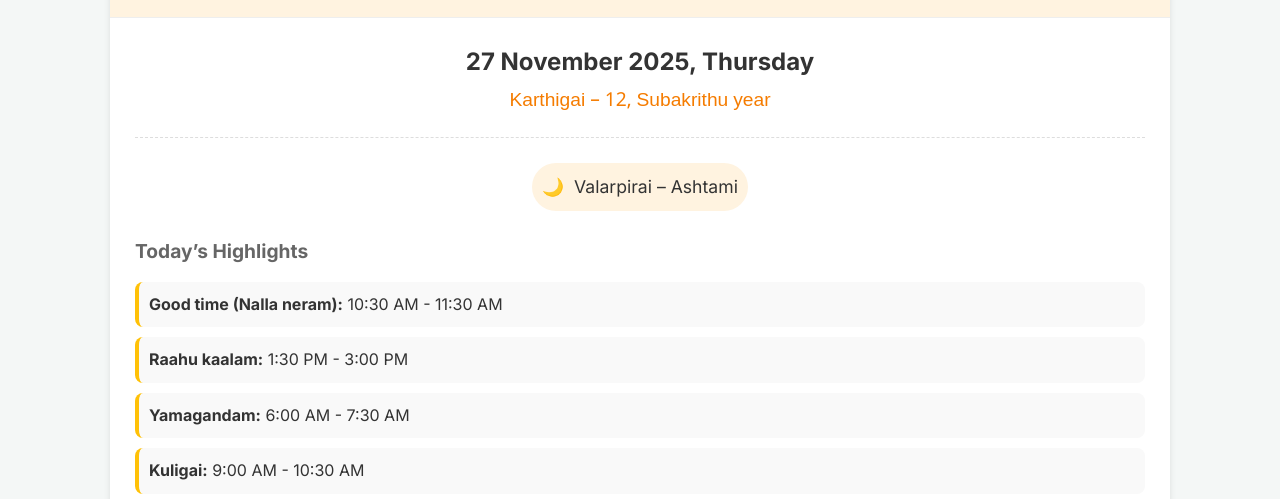
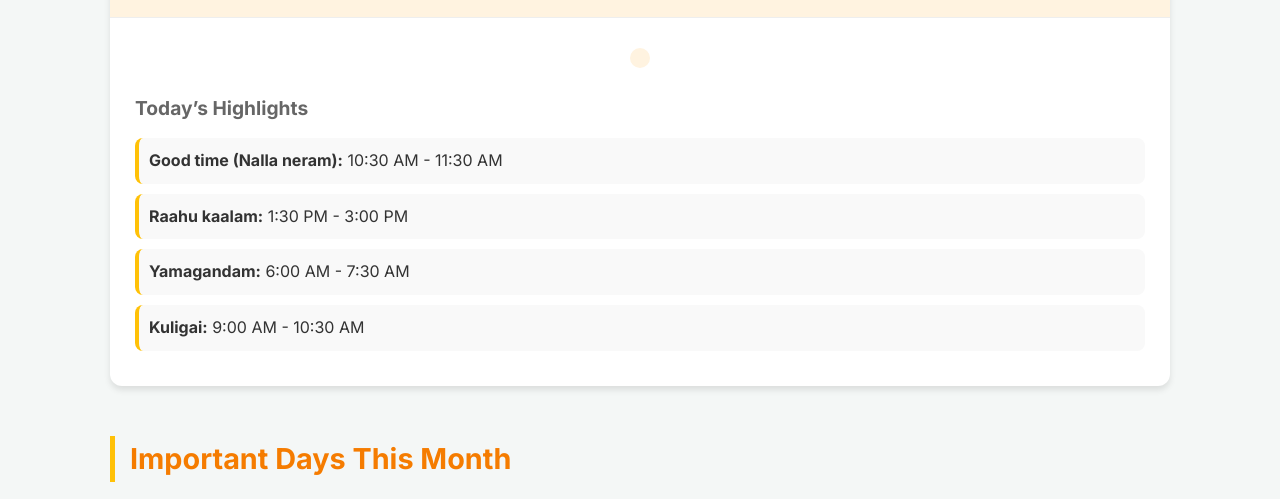
Before and after one commit to vrengad/tamilcalendar, a plain HTML site: page index.html in a window 1280 px wide. Shown: the part 289-788 px from the top of the page. Drawn offline with Linux system fonts and the light colour scheme.

Commit message:
Fix HTML encoding issues in index.html

```diff
--- a/index.html
+++ b/index.html
@@ -28,14 +28,11 @@
                     <h2>Today's Information</h2>
                 </div>
                 <div class="card-body">
-                    <div class="date-display">
-                        <div class="gregorian-date">27 November 2025, Thursday</div>
-                        <div class="tamil-date">Karthigai – 12, Subakrithu year</div>
-                    </div>
+                    <div class="gregorian-date" id="gregorian-date"></div>
+                    <div class="tamil-date" id="tamil-date"></div>
 
-                    <div class="moon-phase">
-                        <span class="icon">🌙</span> Valarpirai – Ashtami
-                    </div>
+                    <div class="moon-phase" id="moon-phase"></div>
+
 
                     <div class="highlights">
                         <h3>Today’s Highlights</h3>
```
